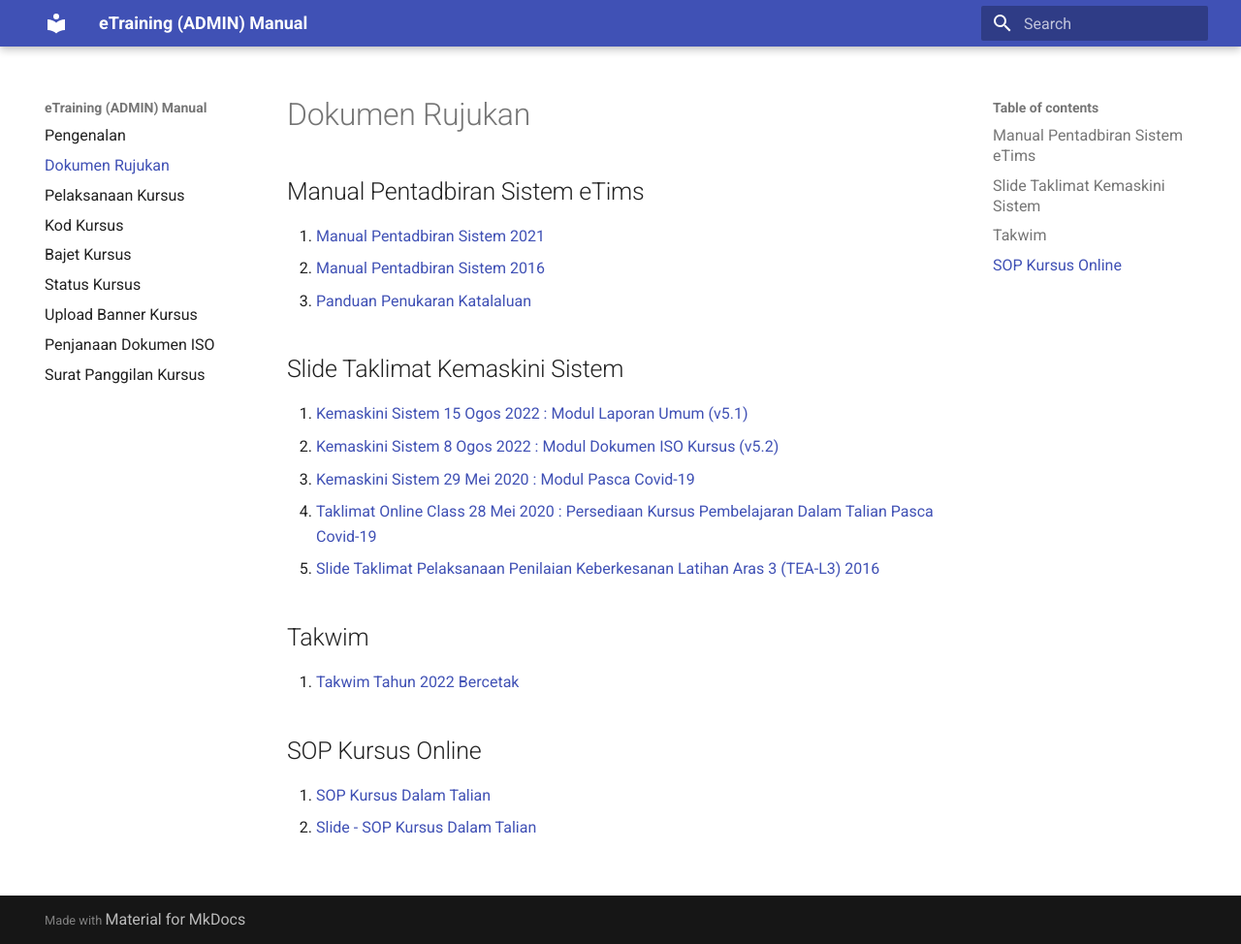
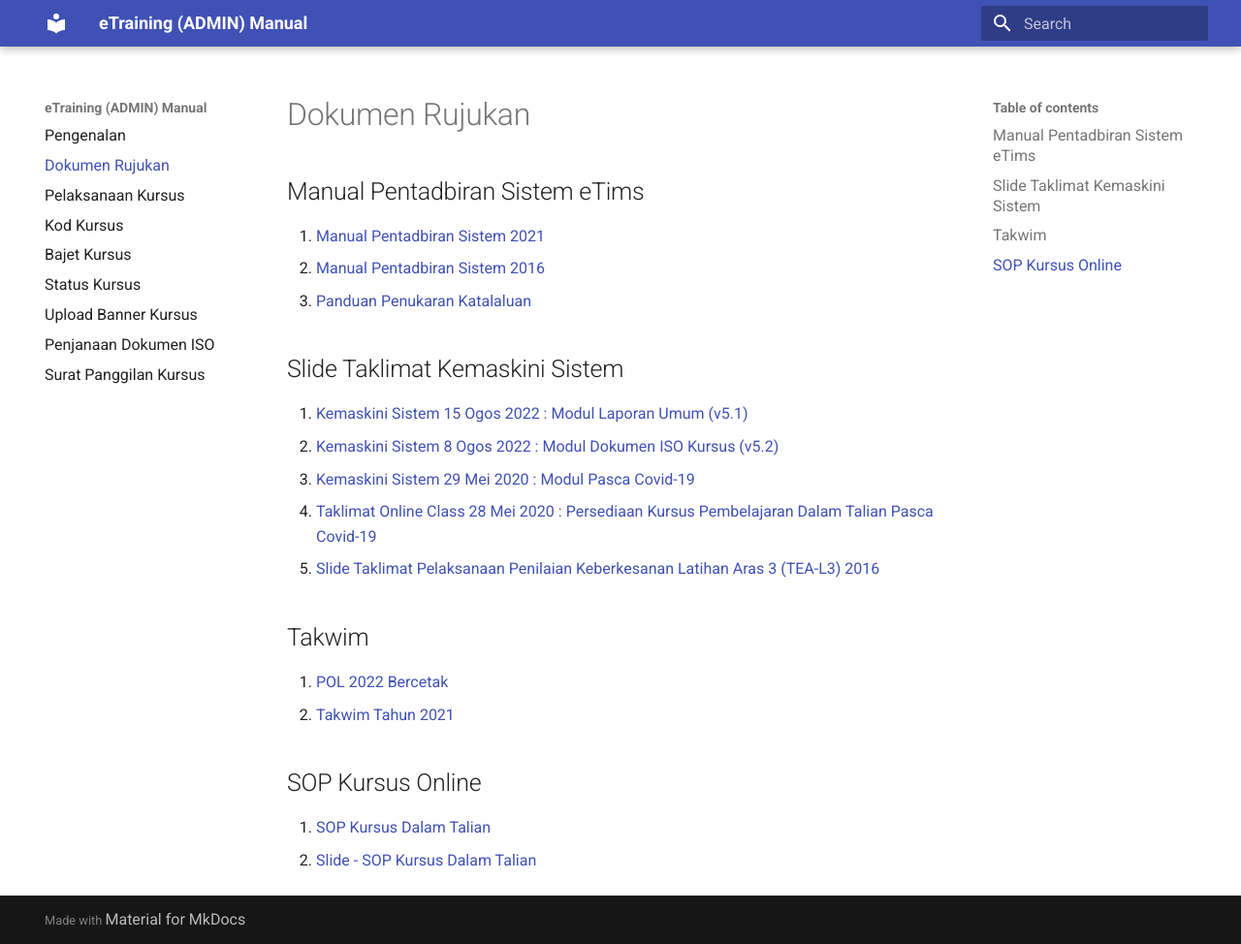
Before and after one commit to akademi-jpj/etraining, an MkDocs documentation site: the page built from docs/manual.md, in a window 1280 px wide and 974 px high. Shown: the whole window at 97% size. Built offline with MkDocs 1.6.1 and Material for MkDocs 9.7.7, drawn with Linux system fonts in a browser that asks for light colours; the version menu is left out.

Commit message:
Add Calendar 2021

```diff
--- a/docs/manual.md
+++ b/docs/manual.md
@@ -15,7 +15,8 @@
 
 ## Takwim
 
-1. [Takwim Tahun 2022 Bercetak](document/Takwim-2022.pdf)
+1. [POL 2022 Bercetak](document/Takwim_2022-POL.pdf)
+2. [Takwim Tahun 2021](document/Takwim_2021-Calendar.pdf)
 
 ## SOP Kursus Online
 
```
Also changed, not shown: 3 other files.
